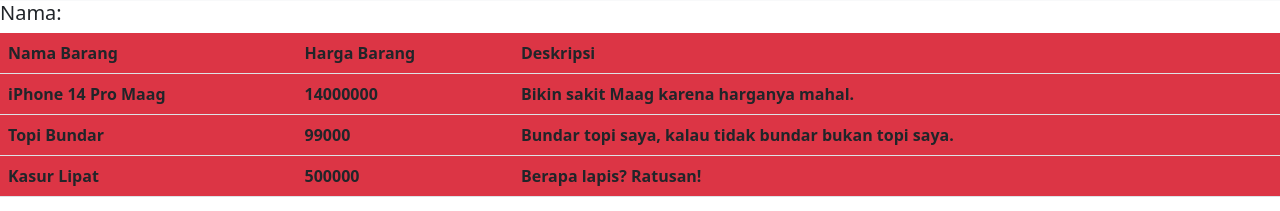
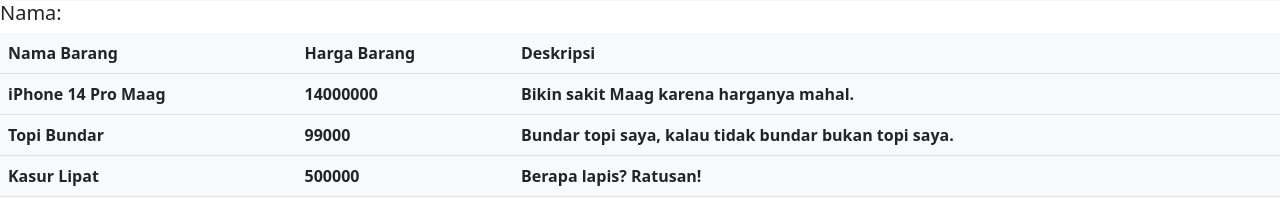
Before and after one commit to nabilaaarnn/Lab, a Django app: template wishlist/templates/wishlist.html in a window 1280 px wide. Shown: the part 55-266 px from the top of the page. Run offline with Django 4.2, Linux system fonts and the light colour scheme; the template is opened without the code that fills it: values that come from a table or form of the project are taken from there, others are empty; data comes from the database, SQL or seed files in the repository.

Commit message:
Tutorial Lab 4 - III

```diff
--- a/wishlist/templates/wishlist.html
+++ b/wishlist/templates/wishlist.html
@@ -47,7 +47,7 @@
 <h5>Nama: </h5>
 <b>{{nama}}</b>
 
-<table class="table bg-danger">
+<table class="table bg-light">
     <thead>
         <tr>
             <th scope="col">Nama Barang</th>
```
